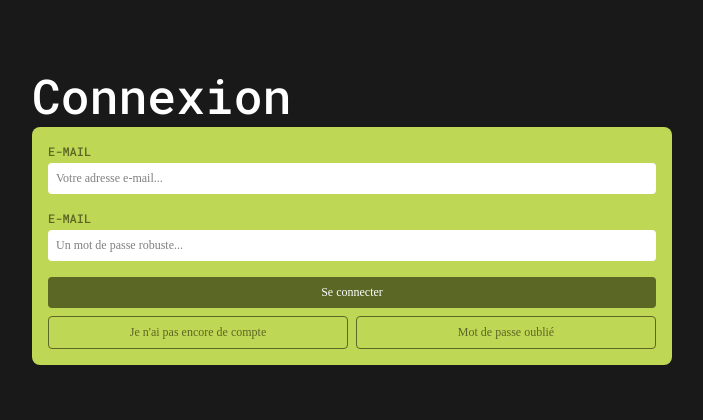
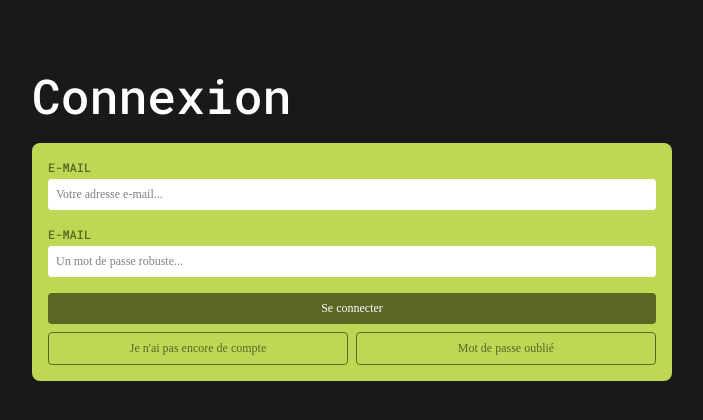
Before and after one commit to Triips-TheCoder/HETIC-FLASK-CHAT, a Flask app: page /signin in a window 1280 px wide. Shown: the part 72-492 px from the top of the page, without its empty margins (288-991 px from the left). Run offline with Flask 3, Linux system fonts and the light colour scheme.

Commit message:
mb title signin

```diff
--- a/templates/signin-test.html
+++ b/templates/signin-test.html
@@ -14,7 +14,7 @@
 <body>
     {% include 'header.html' %}
     <div class="container">
-        <h1>Connexion</h1>
+        <h1 class="mb-2">Connexion</h1>
         <form method="POST" action="/signin">
 
             <div class="input-label mb-2">
```
